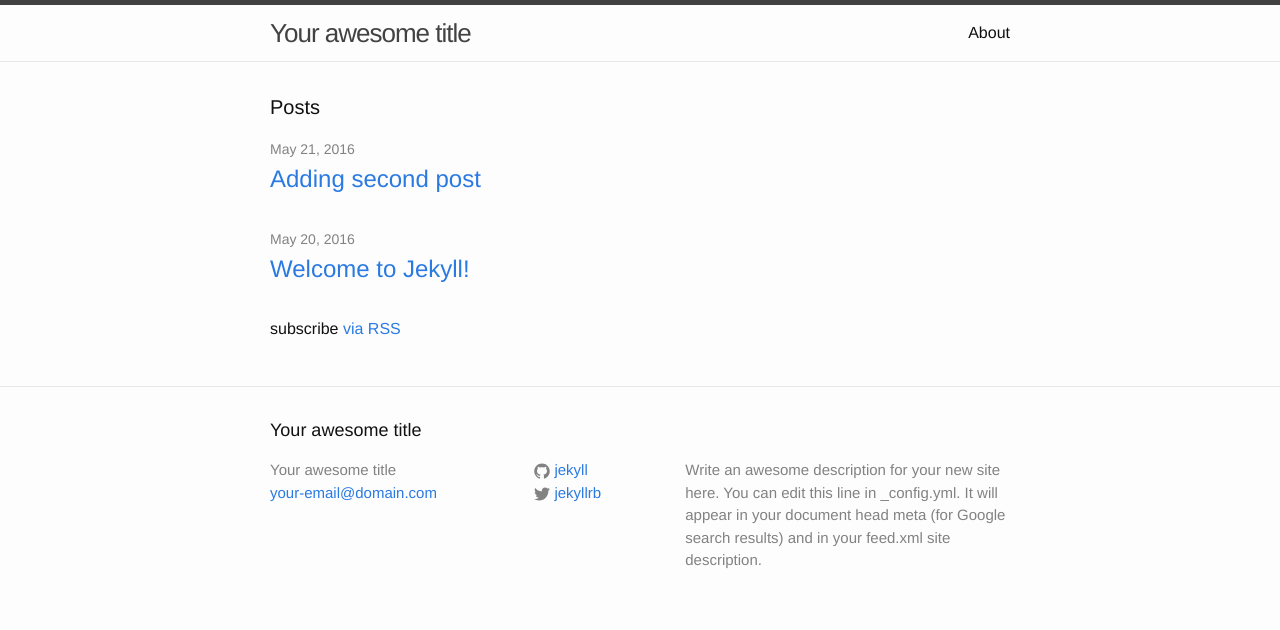
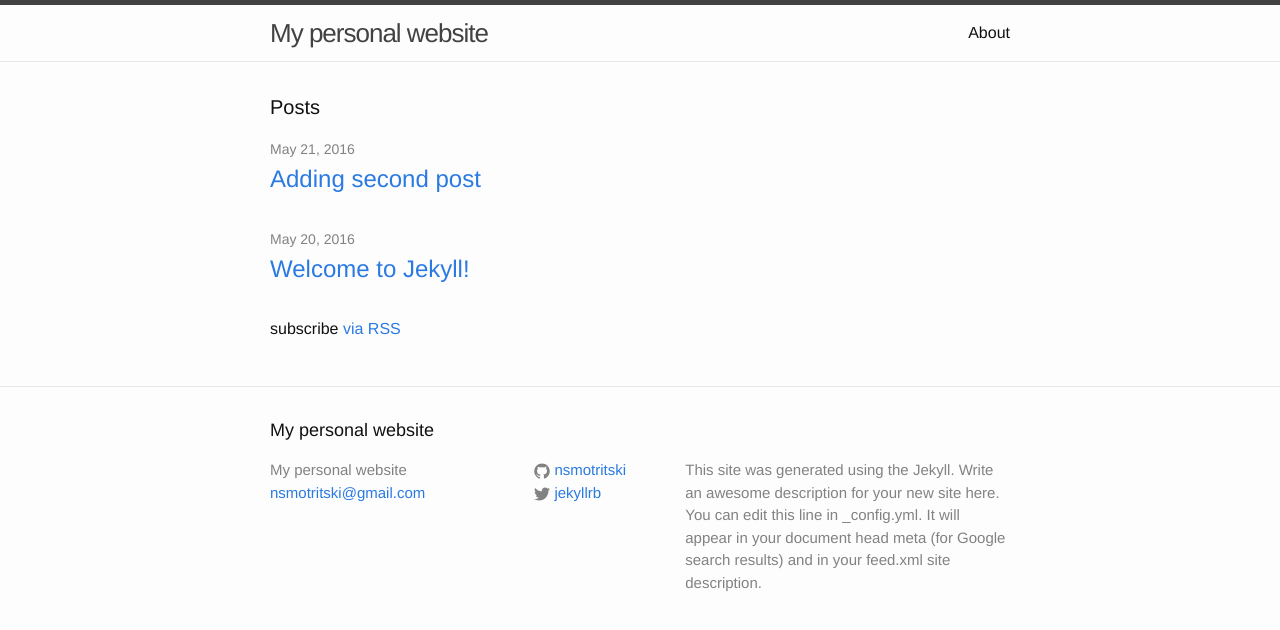
Before and after one commit to nsmotritski/nsmotritski.github.io, a Jekyll site: the page built from index.html, in a window 1280 px wide. Shown: the top 630 px of the page. Built offline with Jekyll 4.4.1, drawn with Linux system fonts in a browser that asks for light colours.

Commit message:
Update _config.yml

```diff
--- a/_config.yml
+++ b/_config.yml
@@ -6,16 +6,17 @@
 # 'jekyll serve'. If you change this file, please restart the server process.
 
 # Site settings
-title: Your awesome title
-email: your-email@domain.com
+title: My personal website
+email: nsmotritski@gmail.com
 description: > # this means to ignore newlines until "baseurl:"
+  This site was generated using the Jekyll.
   Write an awesome description for your new site here. You can edit this
   line in _config.yml. It will appear in your document head meta (for
   Google search results) and in your feed.xml site description.
 baseurl: "" # the subpath of your site, e.g. /blog
 url: "http://yourdomain.com" # the base hostname & protocol for your site
 twitter_username: jekyllrb
-github_username:  jekyll
+github_username:  nsmotritski
 
 # Build settings
 markdown: kramdown
```
